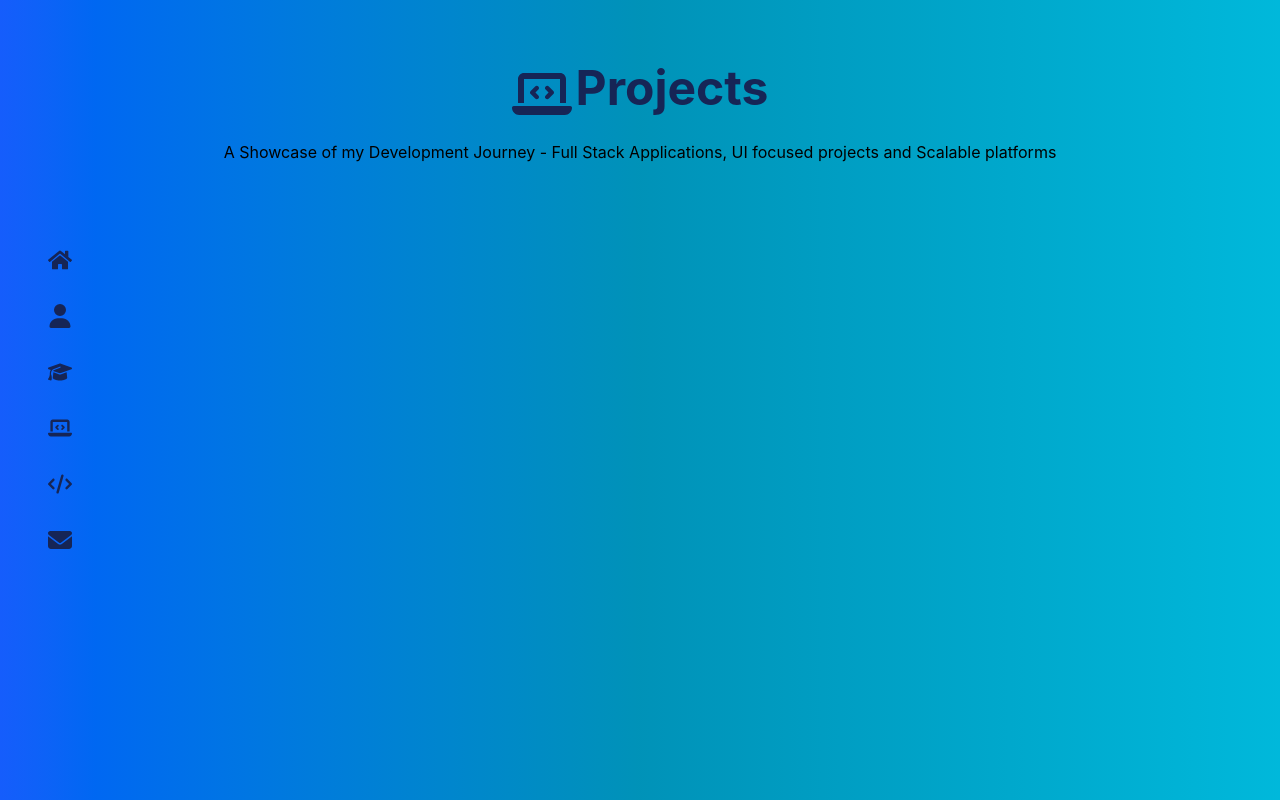
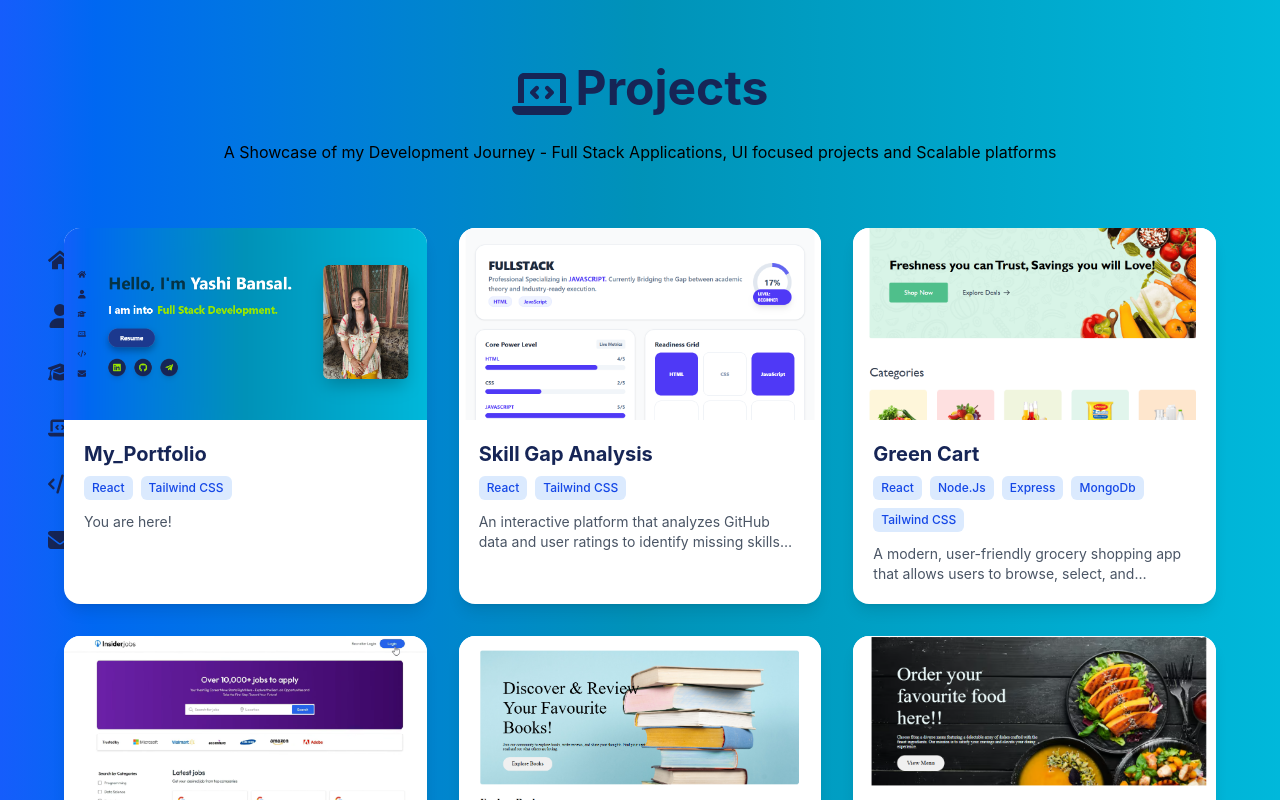
Before and after one commit to Yashi027/My_portfolio, a React (Vite) app: page /projects in a window 1280 px wide. Shown: the top 800 px of the page. Built offline with nearby package versions, Linux system fonts and the light colour scheme.

Commit message:
added projects

```diff
--- a/src/pages/Contact.jsx
+++ b/src/pages/Contact.jsx
@@ -1,8 +1,16 @@
 import React from 'react'
+import { FaEnvelope } from 'react-icons/fa6'
 
 const Contact = () => {
   return (
-    <div>Contact</div>
+    <div className='min-h-screen px-6 py-16'>
+      <div className='text-center mb-16'>
+        <div className='flex justify-center text-5xl text-blue-950 font-bold gap-1'>
+          <FaEnvelope className=' text-6xl mb-4'/>
+          <h1 className='mb-4'>Contact</h1>
+        </div>
+      </div>
+    </div>
   )
 }
 
--- a/src/pages/Home.jsx
+++ b/src/pages/Home.jsx
@@ -23,7 +23,7 @@ const Home = () => {
   };
 
   return (
-    <div className='flex flex-col md:flex-row justify-center gap-18'>
+    <div className='flex flex-col md:flex-row justify-center gap-18 ml-15'>
       <section id='hero' className='min-h-screen flex flex-col justify-center px-4 max-w-2xl '>
       <motion.h1
       initial={{opacity:0, y: -20}}
--- a/src/pages/Projects.jsx
+++ b/src/pages/Projects.jsx
@@ -6,43 +6,50 @@ import cart from '../assets/green_cart.png'
 import restaurant from '../assets/restaurant.png'
 import book from '../assets/book.png'
 import portal from '../assets/portal.png'
+import { Link } from 'react-router-dom'
 
 const projects = [
   {
     name: 'My_Portfolio',
     skill: ['React', 'Tailwind CSS'],
     description: "You are here!",
-    image: portfolioimg
+    image: portfolioimg,
+    link: '/'
   },
   {
     name: 'Skill Gap Analysis',
     skill: ['React', 'Tailwind CSS'],
-    description: "Skill Gap Analysis is an interactive platform that analyzes GitHub data and user ratings to identify missing skills and recommend targeted improvement plans.",
-    image: skill_gap
+    description: "An interactive platform that analyzes GitHub data and user ratings to identify missing skills and recommend targeted improvement plans.",
+    image: skill_gap,
+    link: 'https://github.com/Yashi027/Skill_Gap_Analysis'
   },
   {
     name: 'Green Cart',
     skill: ['React', 'Node.Js', 'Express', 'MongoDb', 'Tailwind CSS'],
-    description: "Green Cart is a modern, user-friendly grocery shopping app that allows users to browse, select, and purchase fresh groceries online. The app emphasizes convenience, personalization, and a seamless shopping experience.",
-    image: cart
+    description: "A modern, user-friendly grocery shopping app that allows users to browse, select, and purchase fresh groceries online. The app emphasizes convenience, personalization, and a seamless shopping experience.",
+    image: cart,
+    link: 'https://greencart-eight-ruby.vercel.app/'
   },
   {
     name: 'Job Portal',
     skill: ['React', 'Node.Js', 'Express', 'MogoDb', 'Tailwind CSS'],
-    description: "Job Portal is a full-featured web application that allows user authentication, job posting management, search filters, and real-time application handling.",
-    image: portal
+    description: "A full-featured web application that allows user authentication, job posting management, search filters, and real-time application handling.",
+    image: portal,
+    link: 'https://github.com/Yashi027/Job_Portal'
   },
   {
     name: 'Book Review Platform',
-    skill: ['HTML', 'CSS', 'JavaScript', 'React', 'Node.Js', 'Express', 'MongoDb'],
+    skill: ['HTML', 'CSS', 'JavaScript', 'React', 'Node.Js', 'Express', 'MongoDB'],
     description: "A full-stack web application where users can explore, add, and review books. It supports user authentication, book management, image uploads, and a responsive, interactive UI with pagination.",
-    image: book
+    image: book,
+    link: 'https://github.com/Yashi027/Book-Review-Platform'
   },
   {
     name: 'The Golden Spoon',
-    skill: ['HTML', 'CSS', 'JavaScript', 'React', 'Node.Js', 'Express', 'MongoDb'],
+    skill: ['HTML', 'CSS', 'JavaScript', 'React', 'Node.Js', 'Express', 'MongoDB'],
     description: "The Golden Spoon is a modern restaurant website with clean UI/UX, responsive layout and structured sections for menu and restaurant details.",
-    image: restaurant
+    image: restaurant,
+    link: 'https://github.com/Yashi027/My_restaurant_website'
   }
 ]
 const Projects = () => {
@@ -59,7 +66,32 @@ const Projects = () => {
         {
           projects.map((pro, index) => (
             <div key={index}
-              className='group relative rounded-2xl shadow-lg cursor-pointer'>
+              className='group relative overflow-hidden bg-white rounded-2xl shadow-lg cursor-pointer transition-all duration-300 hover:-translate-y-2 hover:shadow-2xl'>
+              <div className='relative h-48 w-full overflow-hidden'>
+                <img
+                  src={pro.image}
+                  alt={pro.name}
+                  className='h-full w-full object-cover transition-transform duration-500 group-hover:scale-110'
+                />
+              </div>
+
+              <div className='p-5'>
+                <h3 className='text-xl font-bold text-blue-950 mb-2'>{pro.name}</h3>
+                <div className='flex flex-wrap gap-2 mb-3'>
+                  {pro.skill.map((s, i) => (
+                    <span key={i} className='text-xs font-medium bg-blue-100 text-blue-700 px-2 py-1 rounded-md'>
+                      {s}
+                    </span>
+                  ))}
+                </div>
+                <p className='text-gray-600 text-sm line-clamp-2'>
+                  {pro.description}
+                </p>
+              </div>
+
+              <div className='absolute inset-0 bg-gradient-to-r from-blue-900/80 via-transparent to-transparent opacity-0 group-hover:opacity-100 transition-opacity duration-300 flex items-end p-5'>
+                <Link to={pro.link} className='text-white font-semibold'>View Project →</Link>
+              </div>
             </div>
           ))
         }
```
Also changed, not shown: src/assets/portfolio.png.
